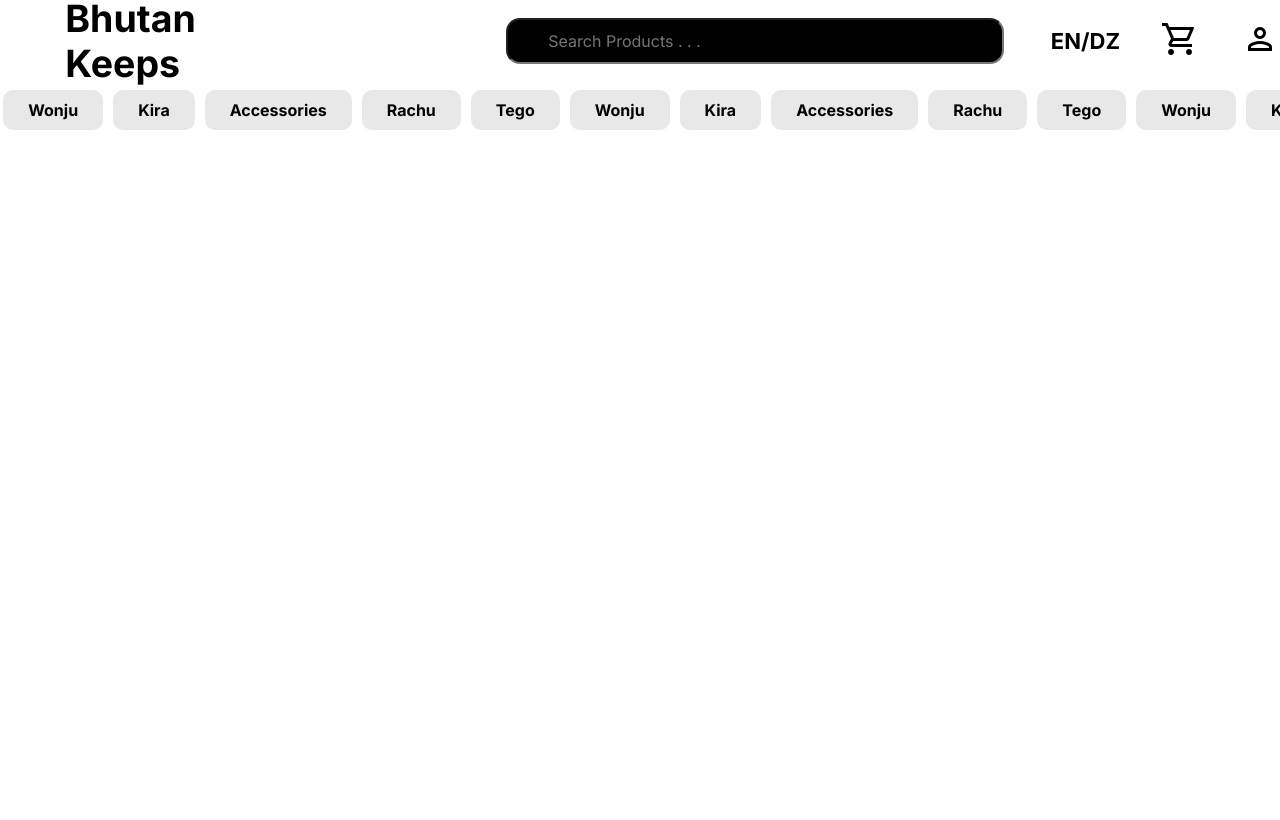
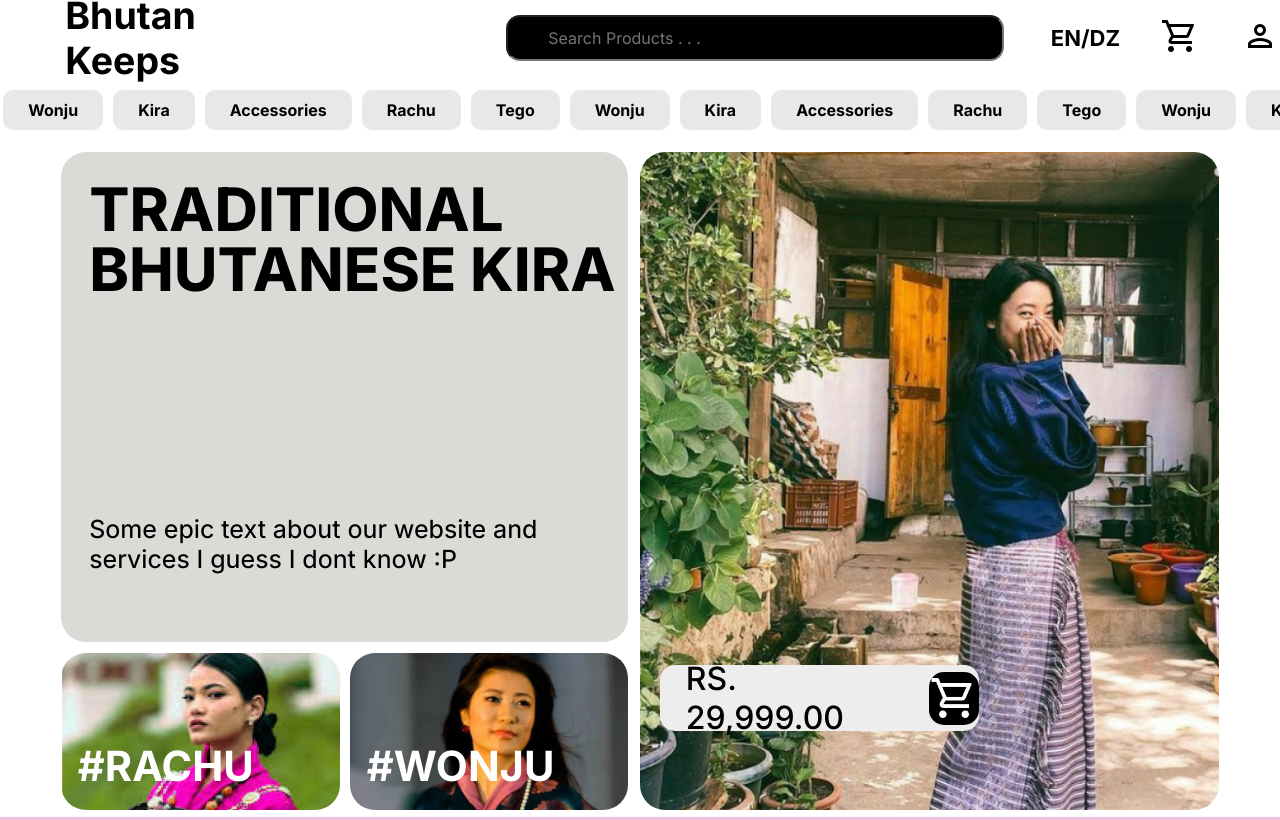
Before and after one commit to Kanishak-xd/Bhutan-Keeps, a plain HTML site: page index.html in a window 1280 px wide. Shown: the top 820 px of the page. Drawn offline with Linux system fonts and the light colour scheme.

Commit message:
added hero section on home page

```diff
--- a/index.html
+++ b/index.html
@@ -15,7 +15,7 @@
 
 </head>
 <body>
-
+    <!-- NAVIGATION BAR -->
     <nav>
         <div class="logo">
             <a href="index.html"><h1>Bhutan Keeps</h1></a>
@@ -30,6 +30,7 @@
         </ul>
     </nav>
 
+    <!-- CATEGORY STRIP -->
     <div class="categories">
         <ul>
             <li><a href="#">Rachu</a></li>
@@ -50,5 +51,73 @@
         </ul>
     </div>
 
+    <!-- HERO SECTION -->
+    <section class="sections" id="section1">
+        <div class="box" id="box1"> <!-- Outermost box -->
+            <div class="box" id="box2"> <!--Left Box-->
+                <div class="box" id="box3"> <!--Upper Box-->
+                    <h1>TRADITIONAL<br>
+                        BHUTANESE KIRA
+                    </h1>
+                    <h2>Some epic text about our website and<br>
+                        services I guess I dont know :P
+                    </h2>
+                </div>
+                <div class="box" id="box9"> <!--Down Box -->
+                    <div class="box" id="box4"> <!--#RACHU-->
+                        <h1>#RACHU</h1>
+                    </div>
+                    <div class="box" id="box5"> <!--#WONJU-->
+                        <h1>#WONJU</h1>
+                    </div>
+                </div>
+            </div>
+            <div class="box" id="box6"> <!--Right Box-->
+                <div class="box" id="box7"> <!--Price Box-->
+                    <h1>RS. 29,999.00</h1>
+                    <div class="box" id="box8"> <!--Cart Button-->
+                        <img src="resources/cart-white.png">
+                    </div>
+                </div>
+            </div>
+        </div>
+    </section>
+
+    <!-- SECTION 2 -->
+    <section class="sections" id="section2">
+
+
+    </section>
+
+    <!-- SECTION 3 -->
+    <section class="sections" id="section3">
+
+
+    </section>
+
+    <!-- SECTION 4 -->
+    <section class="sections" id="section4">
+
+
+    </section>
+
+    <!-- SECTION 5 -->
+    <section class="sections" id="section5">
+
+
+    </section>
+
+    <!-- SECTION 6 -->
+    <section class="sections" id="section6">
+
+
+    </section>
+
+    <!-- FOOTER -->
+    <section class="sections" id="section7">
+
+
+    </section>
+
 </body>
 </html>
--- a/styles.css
+++ b/styles.css
@@ -15,7 +15,10 @@ nav {
     align-items: center;
     position: fixed;
     width: 100%;
-    height: 70px;
+    /* height: 70px; */
+    /* background-color: transparent;  */
+    height: 8%;
+    background-color: transparent;
     top: 0;
     z-index: 1;
 }
@@ -105,3 +108,162 @@ ul li img {
     background-color: darkgrey;
     transform: translateY(-3px);
 }
+
+.sections {
+    height: 100vh;
+}
+/* HERO SECTION---------------- */
+#section1 {
+    height: 84vh;
+    /* background-color: #CB9DF0; */
+    display: flex;
+    justify-content: center;
+    align-items: center;
+}
+.box{
+    display: flex;
+    justify-content: center;
+    align-items: center;
+}
+#box1{ /* Outermost box */
+    height: 98%;
+    width: 90.5%;
+    /* background-color:#BFECFF; */
+}
+#box2{ /* Left Box */
+    height: 100%;
+    width: 49%;
+    /* background-color:#F0C1E1; */
+    margin-right: 1%;
+    flex-direction: column;
+}
+#box3{ /* Upper Box */
+    height: 75%;
+    width: 100%;
+    background-color:#DADAD7;
+    border-radius: 25px;
+    flex-direction: column;
+    justify-content: flex-start;
+    align-items: flex-start;
+    text-align: left;
+    padding-left: 5%;
+}
+#box3 h1{
+    font-size: 60px;
+    font-weight: 750;
+    line-height: 60px;
+    padding-top: 5%;
+}
+#box3 h2{
+    font-size: 25px;
+    font-weight: 450;
+    line-height: 30px;
+    padding-top: 40%;
+}
+#box9{ /* Down Box */
+    height: 24%;
+    width: 100%;
+    /* background-color: rgb(11, 138, 95); */
+    margin-top: 2%;
+    flex-direction: row;
+}
+#box4{ /* #RACHU */
+    height: 100%;
+    width: 49.1%;
+    background-image: url("resources/rachuLady.png");
+    background-size: cover;
+    margin-right:0.9%;
+    border-radius: 25px;
+    justify-content: flex-start;
+    /* align-items: flex-start; */
+    text-align: left;
+    padding-top: 12%;
+    padding-left: 3%;
+}
+#box4 h1{
+    font-size: 260%;
+    color: white;
+}
+#box5{ /* #WONJU */
+    height: 100%;
+    width: 49.1%;
+    background-image: url("resources/wonjuLady.png");
+    background-size: cover;
+    margin-left:0.9%;
+    border-radius: 25px;
+    justify-content: flex-start;
+    /* align-items: flex-start; */
+    text-align: left;
+    padding-top: 12%;
+    padding-left: 3%;
+}
+#box5 h1{
+    font-size: 260%;
+    color: white;
+}
+#box6{ /* Right Box */
+    height: 100%;
+    width: 50%;
+    background-image: url("resources/rightBoxImg.png");
+    background-size: cover;
+    border-radius: 25px;
+    justify-content: flex-start;
+}
+#box7{ /* Price Box */
+    height: 10%;
+    width: 55%;
+    background-color:#EDEDED;
+    border-radius: 15px;
+    margin-top: 75%;
+    margin-left: 3.5%;
+    justify-content: flex-start;
+}
+#box7 h1{
+    padding-left: 8%;
+    font-weight: 500;
+    font-size: 200%;
+}
+#box8 { /* Cart Button */
+    width: 20%;
+    height: 80%;
+    background-color: black;
+    border-radius: 15px;
+    margin-left: 22.5%;
+}
+#box8 img {
+    height: 50px;
+    width: 50px;
+}
+
+
+
+
+
+
+
+
+
+
+
+
+
+
+#section2 {
+    background-color: #F0C1E1;
+}
+#section3 {
+    background-color: #FDDBBB;
+}
+#section4 {
+    background-color: #FFF9BF;
+}
+#section5 {
+    background-color: #BFECFF;
+}
+#section6 {
+    background-color: #CDC1FF;
+}
+#section7 {
+    height: 45vh;
+    background-color: #FFF6E3;
+}
```
Also changed, not shown: resources/cart-white.png (added), resources/rachuLady.png (added), resources/rightBoxImg.png (added), resources/wonjuLady.png (added).
